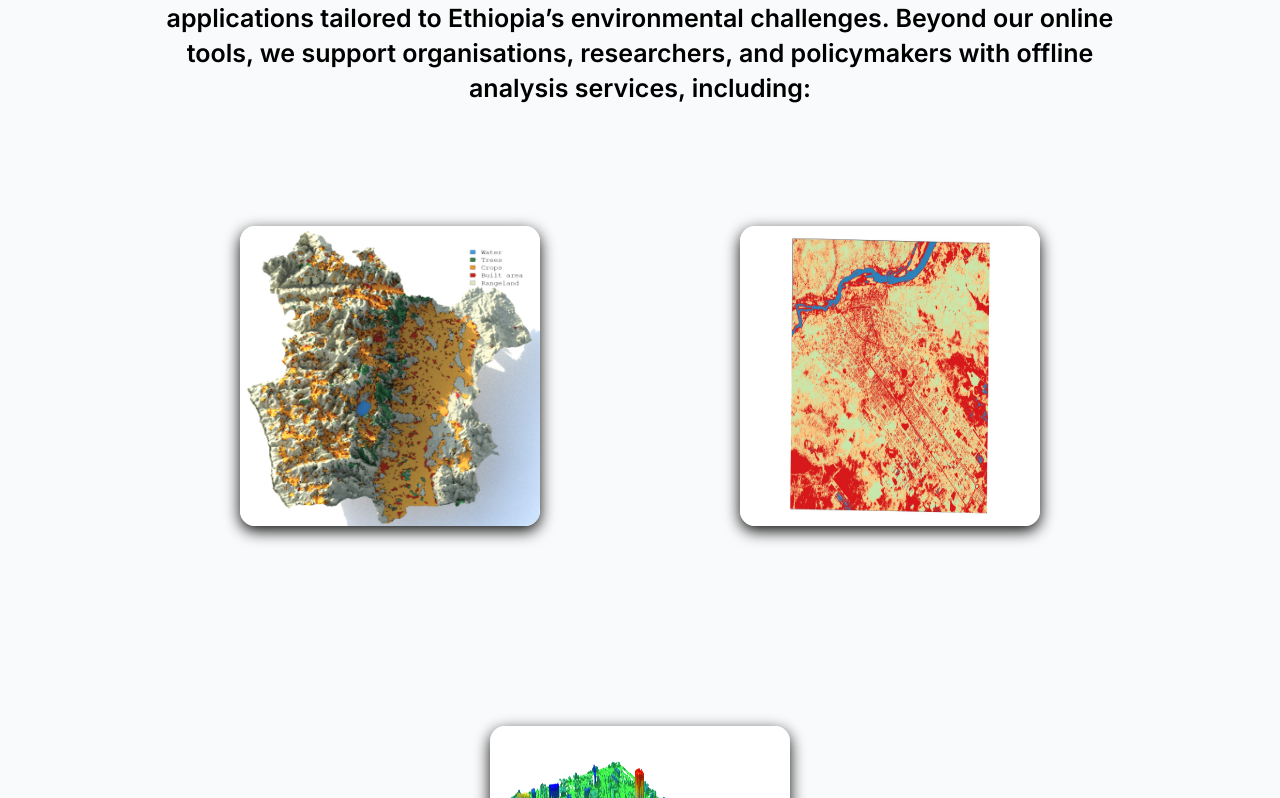
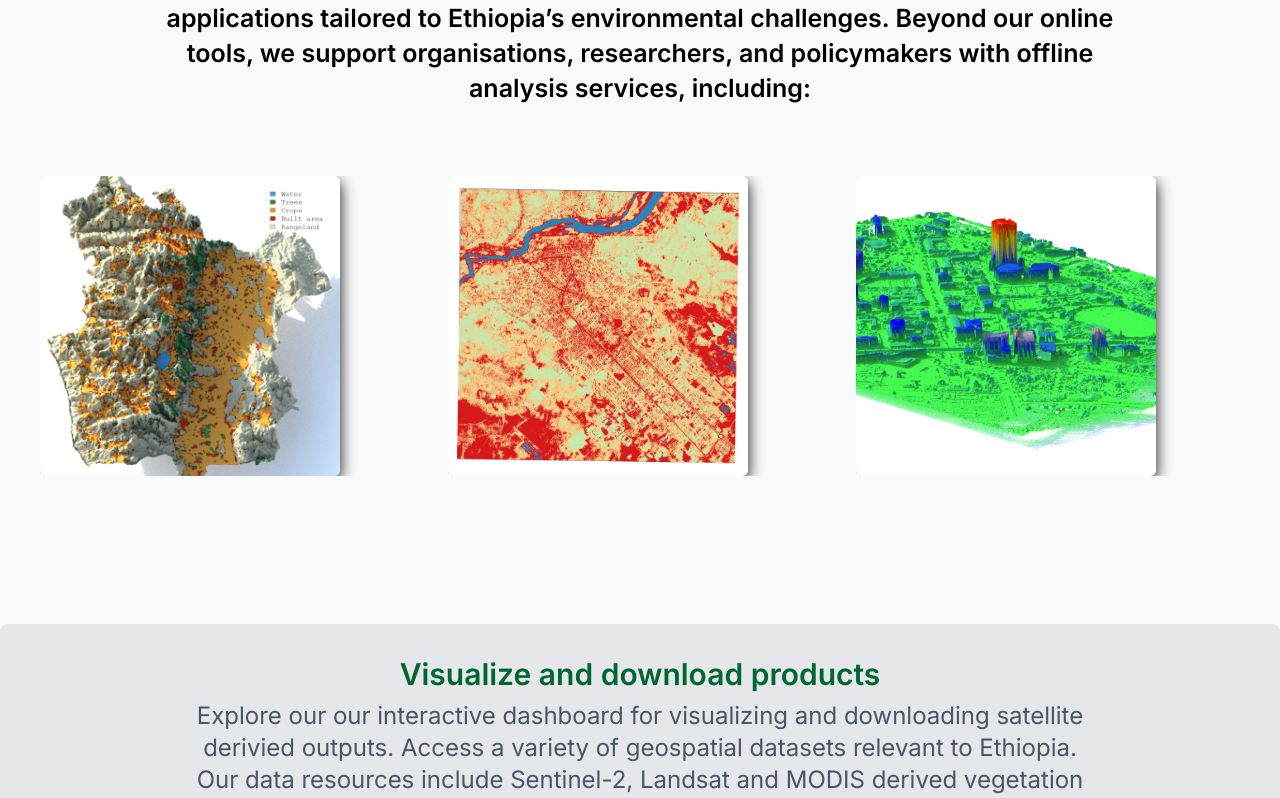
Before and after one commit to Haftom-Hagos/ethiosathub-react, a React (Vite) app: page / in a window 1280 px wide. Shown: the part 1002-1800 px from the top of the page. Built offline with nearby package versions, Linux system fonts and the light colour scheme.

Commit message:
Update index.css

```diff
--- a/src/index.css
+++ b/src/index.css
@@ -57,7 +57,6 @@ a {
 }
 
 /* Full-width image slider (positioned below navbar) */
-
 .landing-page {
   position: relative;
   width: 100vw;     /* Full viewport width */
@@ -111,66 +110,99 @@ a {
 
 /* Main Page Styles */
 .main-page {
-  background: linear-gradient(180deg, lightgreen) !important;
-  padding: 50px 20px !important;
-  text-align: center !important;
+  background: linear-gradient(180deg, lightgreen);
+  padding: 50px 20px;
+  text-align: center;
 }
 
 .main-page h1 {
-  margin: 30px auto !important;
-  font-size: 25px !important;
-  width: 80% !important;
-  color: black !important;
-  justify-content: center !important;
+  margin: 30px auto;
+  font-size: 25px;
+  width: 80%;
+  color: black;
+  justify-content: center;
 }
 
 /* Main Services List (Hover Effects) */
 .main-services {
-  list-style: none !important;
-  display: flex !important;
-  justify-content: center !important;
-  padding: 40px 0 !important;
-  margin: 10px 0 !important;
-  gap: 100px !important;
-  flex-wrap: wrap !important;
-  width: 100% !important;
-  //box-shadow: rgba(0, 0, 0, 0.35) 0px 5px 15px !important;
+  list-style: none;
+  display: grid;
+  grid-template-columns: repeat(auto-fit, minmax(250px, 1fr)); /* Responsive grid */
+  gap: 1.5rem; /* Space between items */
+  max-width: 1200px; /* Limit max width */
+  margin: 10px auto; /* Center with margin */
+  padding: 40px 0;
 }
 
+/* Style each list item */
 .main-services li {
-  position: relative !important;
-  padding: 50px !important;
-  overflow: hidden !important;
+  position: relative; /* Context for absolute positioning of text-overlay */
+  overflow: hidden; /* Ensure rounded corners are respected */
+  border-radius: 0.375rem; /* Match Tailwind's rounded-md */
 }
 
+/* Style images */
 .main-services img {
-  width: 80vw !important;
-  max-width: 300px !important;
-  height: 300px !important;
-  display: block !important;
-  border-radius: 5% !important;
-  box-shadow: rgba(0, 0, 0, 0.95) 0px 5px 15px !important;
+  width: 100%;
+  height: 300px; /* Consistent height */
+  max-width: 300px; /* Limit max width */
+  object-fit: cover; /* Cover without distortion */
+  display: block; /* Remove inline spacing */
+  border-radius: 0.375rem; /* Match rounded-md */
+  box-shadow: 0 5px 15px rgba(0, 0, 0, 0.95); /* Match original shadow */
+  transition: transform 0.3s ease, filter 0.3s ease; /* Smooth transitions */
 }
 
+/* Image hover effects */
 .main-services li:hover img {
-  transform: scale(1.1) !important;
-  transition: transform 0.3s !important;
-  filter: brightness(70%) !important;
+  transform: scale(1.1);
+  filter: brightness(70%);
 }
 
-.main-services li:hover .text-overlay {
-  opacity: 1 !important;
+/* Text overlay */
+.main-services .text-overlay {
+  position: absolute;
+  top: 0;
+  left: 0;
+  right: 0;
+  bottom: 0;
+  display: flex;
+  flex-direction: column;
+  justify-content: center;
+  align-items: center;
+  background: rgba(0, 0, 0, 0.5); /* Semi-transparent background */
+  color: white;
+  opacity: 0; /* Hidden by default */
+  transition: opacity 0.3s ease; /* Smooth fade */
+  border-radius: 0.375rem; /* Match image rounding */
+  padding: 1rem;
+  text-shadow: 2px 2px 4px rgba(0, 0, 0, 0.7); /* Match original shadow */
 }
 
-.text-overlay {
-  position: absolute !important;
-  top: 50% !important;
-  left: 50% !important;
-  color: white !important;
-  border-radius: 10px !important;
-  transition: opacity 0.3s !important;
-  text-align: center !important;
-  transform: translate(-50%, -50%) !important;
-  opacity: 0 !important;
-  text-shadow: 2px 2px 4px rgba(0, 0, 0, 0.7) !important;
+/* Show text-overlay on hover */
+.main-services li:hover .text-overlay {
+  opacity: 1;
 }
+
+/* Text overlay content */
+.main-services .text-overlay h3 {
+  font-size: 1.125rem; /* Match Tailwind text-lg */
+  font-weight: 600; /* Match font-semibold */
+  margin-bottom: 0.25rem;
+}
+
+.main-services .text-overlay p {
+  font-size: 0.875rem; /* Match Tailwind text-sm */
+  text-align: center;
+}
+
+/* Responsive adjustments */
+@media (max-width: 768px) {
+  .main-services {
+    grid-template-columns: 1fr; /* Stack vertically on smaller screens */
+  }
+
+  .main-services img {
+    max-width: 100%; /* Full width on small screens */
+  }
+}
```
